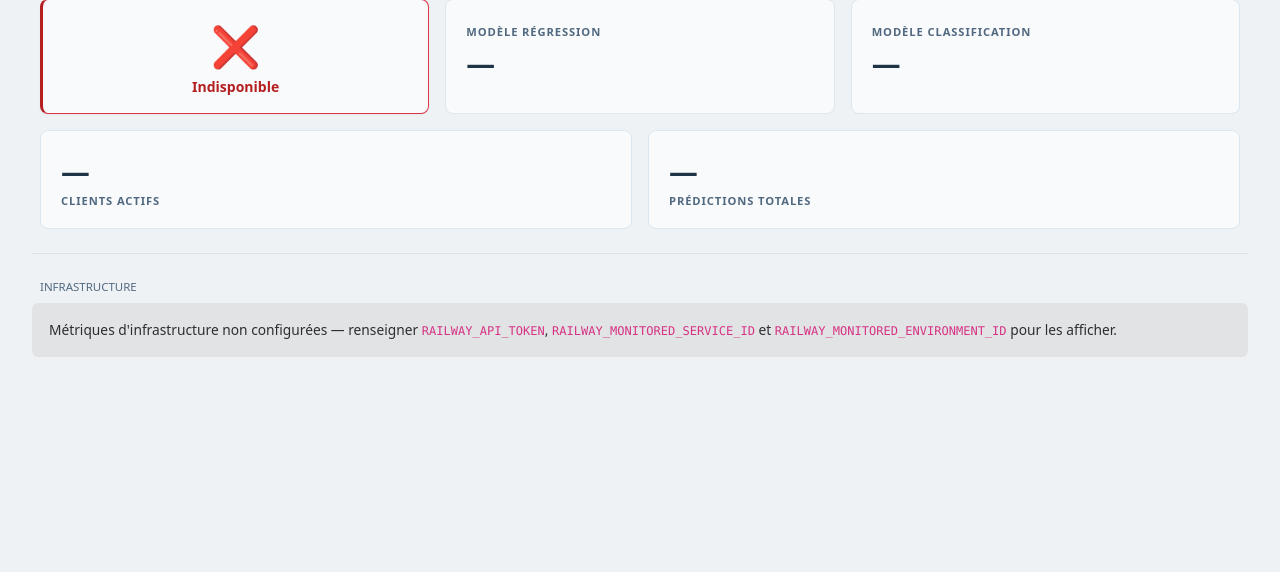
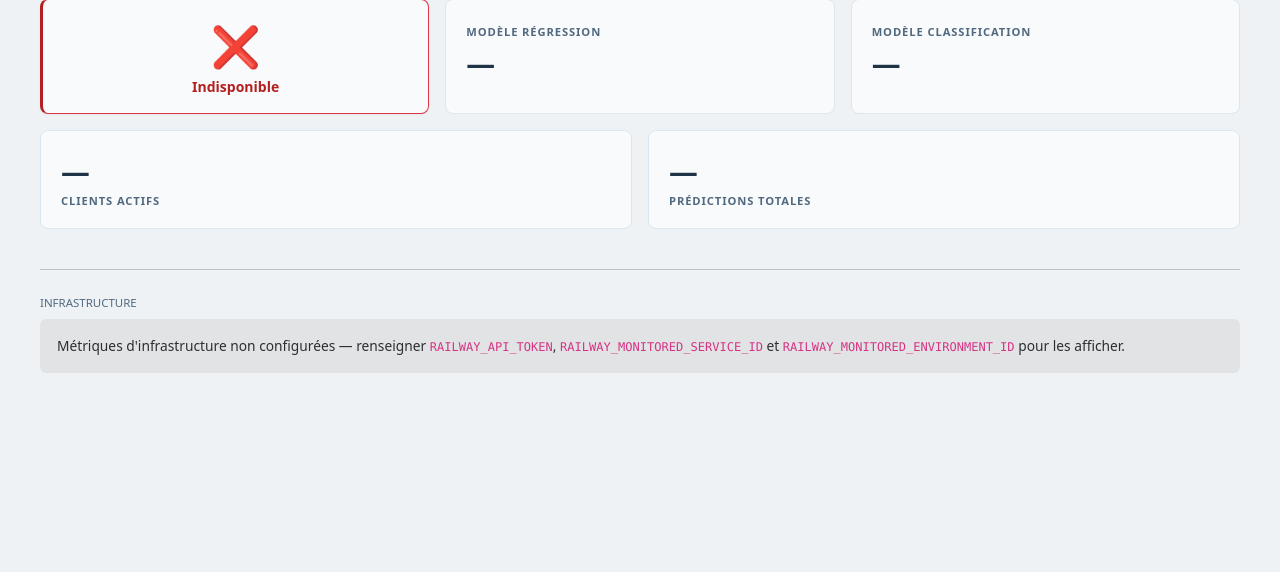
Before and after one commit to Leozmee/AssuML, a Django app: page /monitoring/ in a window 1280 px wide. Shown: the part 226-798 px from the top of the page. Run offline with Django 5.2, Linux system fonts and the light colour scheme; a user stored in the database is signed in; data comes from the database, SQL or seed files in the repository; data that the repository does not hold is empty; some libraries are stand-ins or nearby versions.

Commit message:
Affichage page monitoring

```diff
--- a/django_app/monitoring/templates/monitoring/dashboard.html
+++ b/django_app/monitoring/templates/monitoring/dashboard.html
@@ -68,12 +68,21 @@
   </div>
 </div>
 
-<!-- Partie 2 : métriques d'infrastructure (Railway) — la page reste
-     utilisable sans elles. Le filet et l'étiquette marquent le changement de
-     source : au-dessus l'application s'observe elle-même, en dessous c'est
-     l'hébergeur qui rapporte. -->
-<div class="border-top pt-4 mt-4">
-  <div class="text-muted small text-uppercase mb-2 ps-2">Infrastructure</div>
+<!-- Partie 2 : métriques d'infrastructure (Railway) — la page reste utilisable
+     sans elles. Le filet et l'étiquette marquent le changement de source :
+     au-dessus l'application s'observe elle-même, en dessous c'est l'hébergeur
+     qui rapporte.
+
+     Tout passe par la grille, y compris le filet et les messages de repli.
+     assuml.css pose une marge de 32 px sur les FRÈRES de .page-header : un
+     conteneur intermédiaire romprait cette filiation et décalerait le bloc de
+     8 px par rapport aux cartes du haut. Un <hr> dans une colonne hérite en
+     revanche de la gouttière et s'aligne exactement sur leur bord. -->
+<div class="row g-3 mt-1">
+  <div class="col-12"><hr class="my-0"></div>
+</div>
+
+<div class="text-muted small text-uppercase mb-2 mt-4 ps-2">Infrastructure</div>
 
 {% if railway.disponible %}
 <div class="row g-3">
@@ -90,20 +99,27 @@
     {% include 'components/plotly_chart.html' with div_id="rw_memoire" chart_data=railway.charts.memoire layout=railway.layouts.memoire title="Mémoire du conteneur" %}
   </div>
 </div>
-<p class="text-muted small mb-0 ps-2">
-  Source : API Railway.
-</p>
-{% elif railway.configure %}
-<div class="alert alert-info">
+<div class="row g-3">
+  <div class="col-12">
+    <p class="text-muted small mb-0">Source : API Railway.</p>
+  </div>
+</div>
+{% else %}
+<div class="row g-3">
+  <div class="col-12">
+    {% if railway.configure %}
+    <div class="alert alert-info mb-0">
       Métriques d'infrastructure momentanément indisponibles — l'API Railway n'a rien renvoyé
       pour la dernière heure. Le reste du panneau reste à jour.
     </div>
     {% else %}
-<div class="alert alert-secondary">
+    <div class="alert alert-secondary mb-0">
       Métriques d'infrastructure non configurées — renseigner <code>RAILWAY_API_TOKEN</code>,
       <code>RAILWAY_MONITORED_SERVICE_ID</code> et <code>RAILWAY_MONITORED_ENVIRONMENT_ID</code>
       pour les afficher.
     </div>
     {% endif %}
   </div>
+</div>
+{% endif %}
 {% endblock %}
```
Lines whose indentation alone changed are shown as unchanged.
